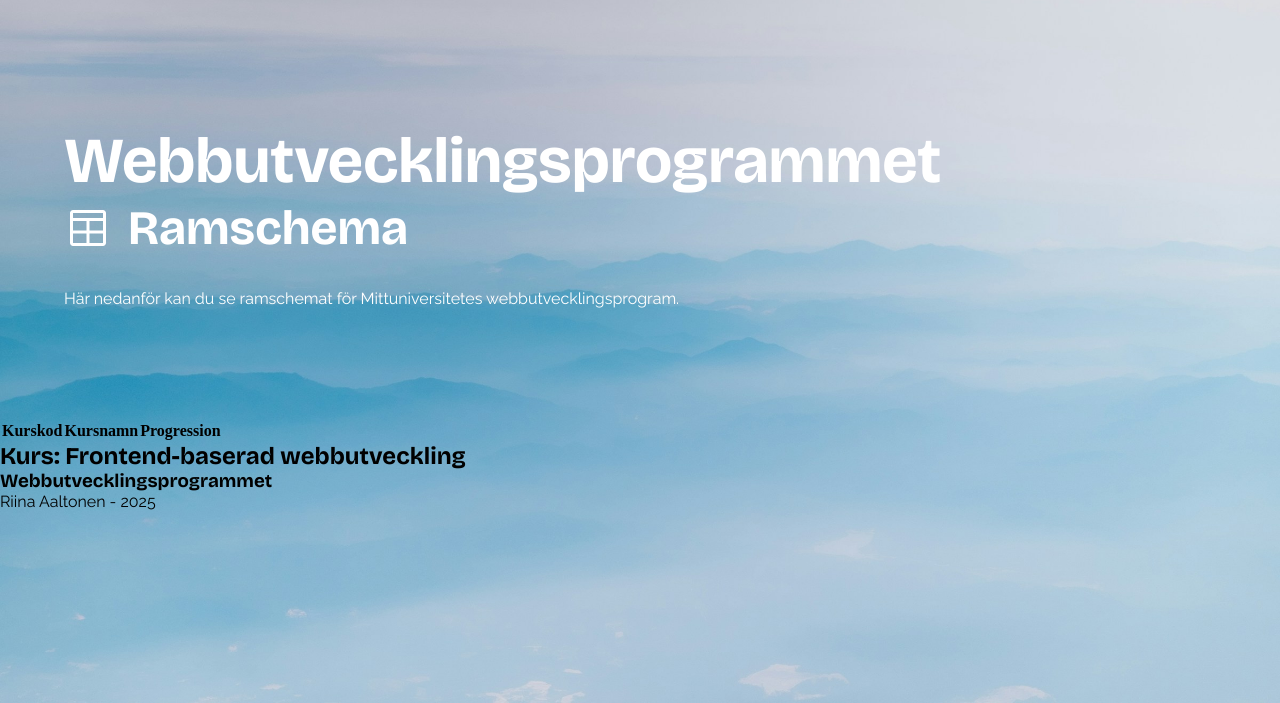
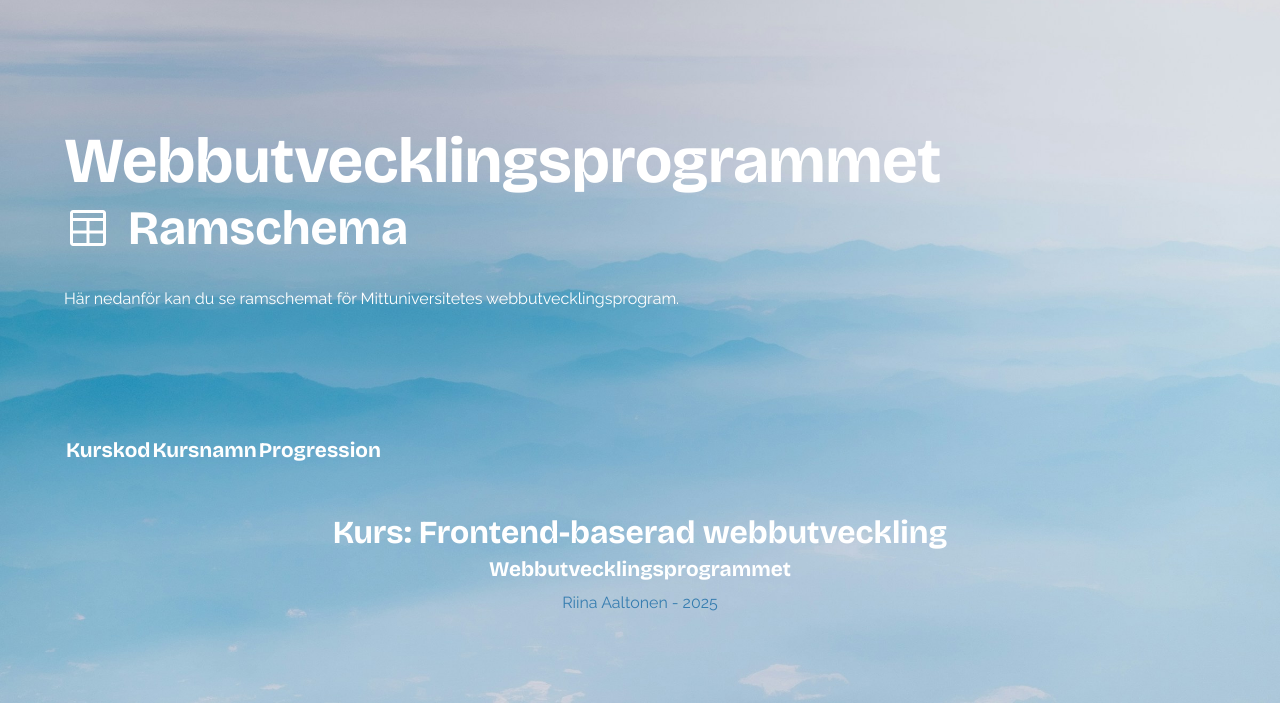
Before and after one commit to riina-aa/frontend-laboration-2, a website built with Vite: page index.html in a window 1280 px wide. Shown: the part 97-800 px from the top of the page. Built offline with nearby package versions, Linux system fonts and the light colour scheme; files whose address does not match are found by name.

Commit message:
Påbörjan på tabell styling

```diff
--- a/src/css/styles.css
+++ b/src/css/styles.css
@@ -97,3 +97,36 @@ header img {
 .intro p {
     margin-top: 2rem;
 }
+
+.table {
+    padding: 1rem 4rem;
+}
+
+#schema {
+    color: white;
+}
+
+#schema thead th {
+    font-family: "Bricolage Grotesque", sans-serif;
+    font-size: 1.3em;
+}
+
+footer {
+    padding: 2rem 4rem;
+    color: white;
+    text-align: center;
+}
+
+footer h2 {
+    font-size: 2em;
+    margin-bottom: 0.3rem;
+}
+
+footer h3 {
+    font-size: 1.3em;
+    margin-bottom: 0.7rem;
+}
+
+footer p {
+    color: #367db0;
+}
```
